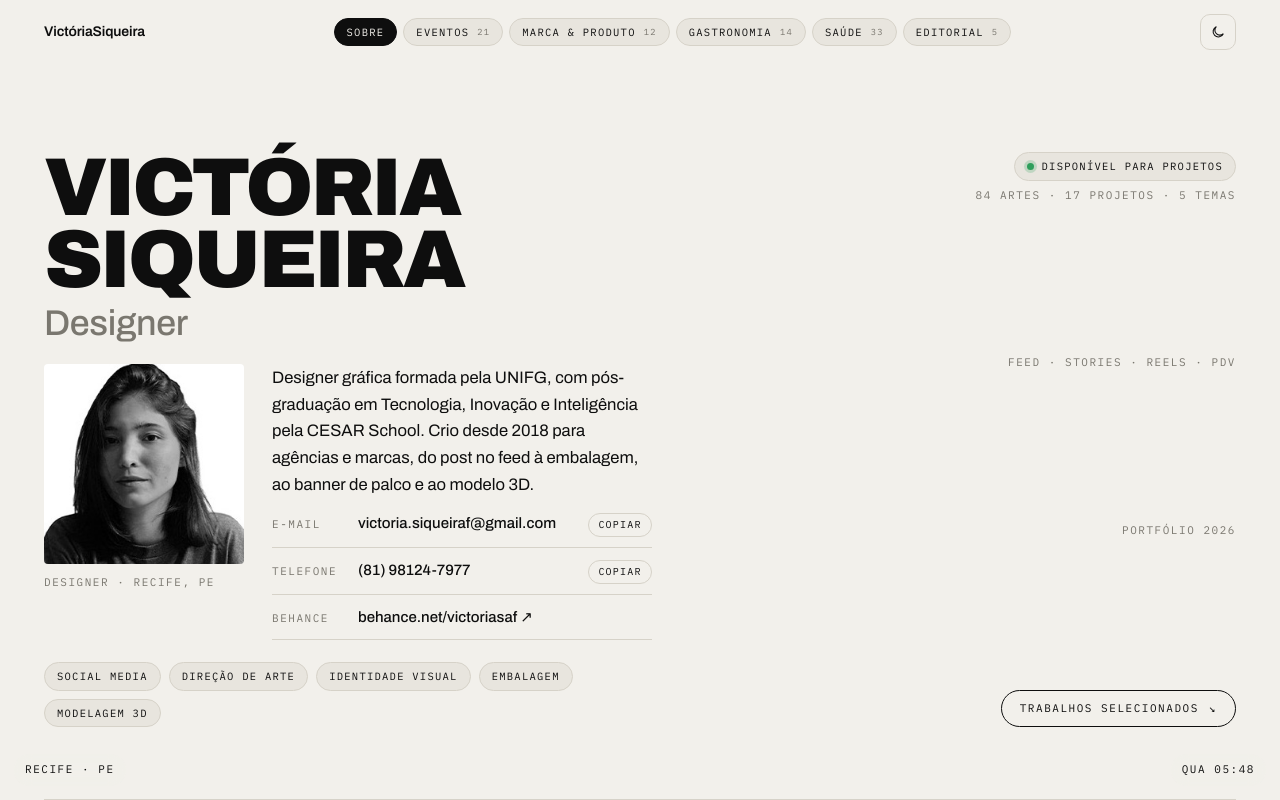
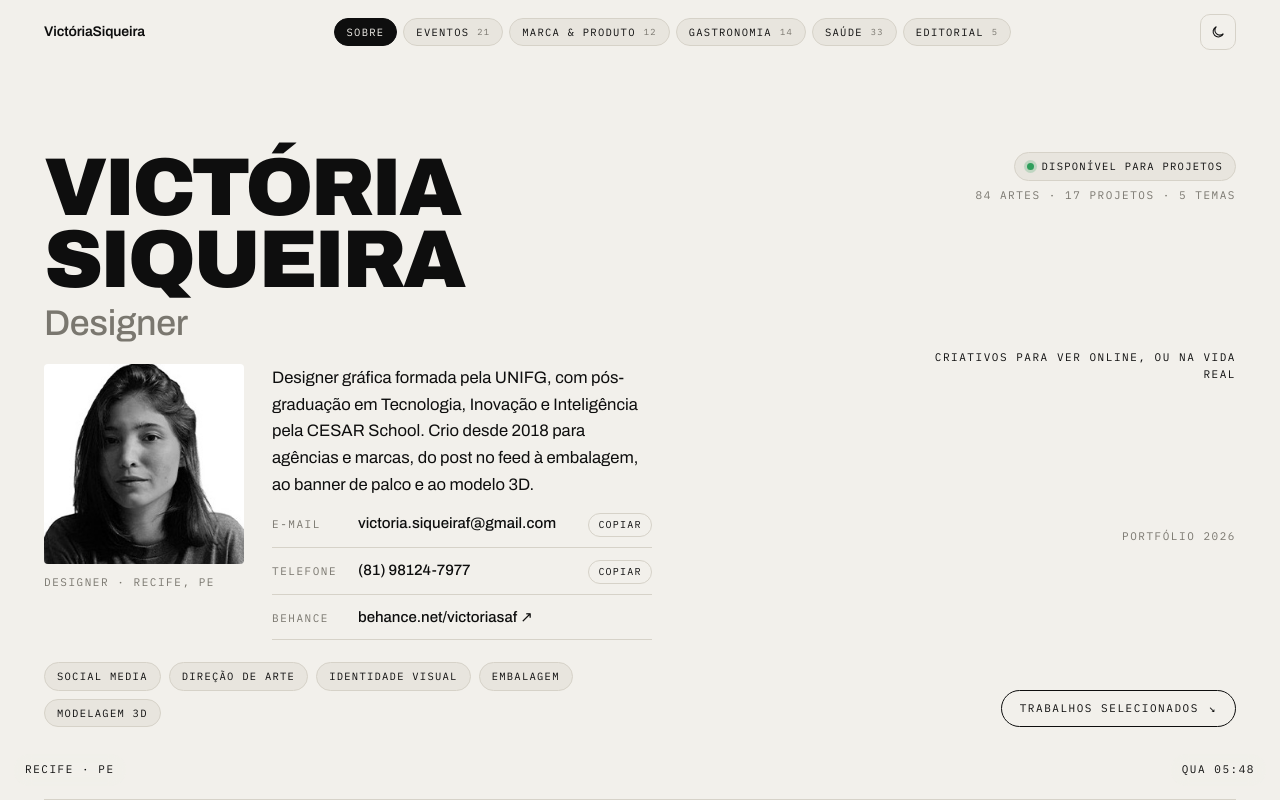
Before and after one commit to victoriasiqueiraf/victoriasiqueiraf.github.io, a plain HTML site: page index.html in a window 1280 px wide. Shown: the top 800 px of the page. Drawn offline with nearby package versions, Linux system fonts and the light colour scheme.

Commit message:
Add files via upload

```diff
--- a/index.html
+++ b/index.html
@@ -417,7 +417,7 @@ dialog.viewer::backdrop { background: transparent; }
         <span class="mono muted" id="stats"></span>
       </div>
       <div class="claim">
-        <span class="mono muted">Feed · Stories · Reels · PDV</span>
+        <span class="mono">Criativos para ver online, ou na vida real</span>
       </div>
       <span class="mono muted">Portfólio 2026</span>
       <a class="btn" href="#eventos">Trabalhos selecionados <span aria-hidden="true">↘</span></a>
```
